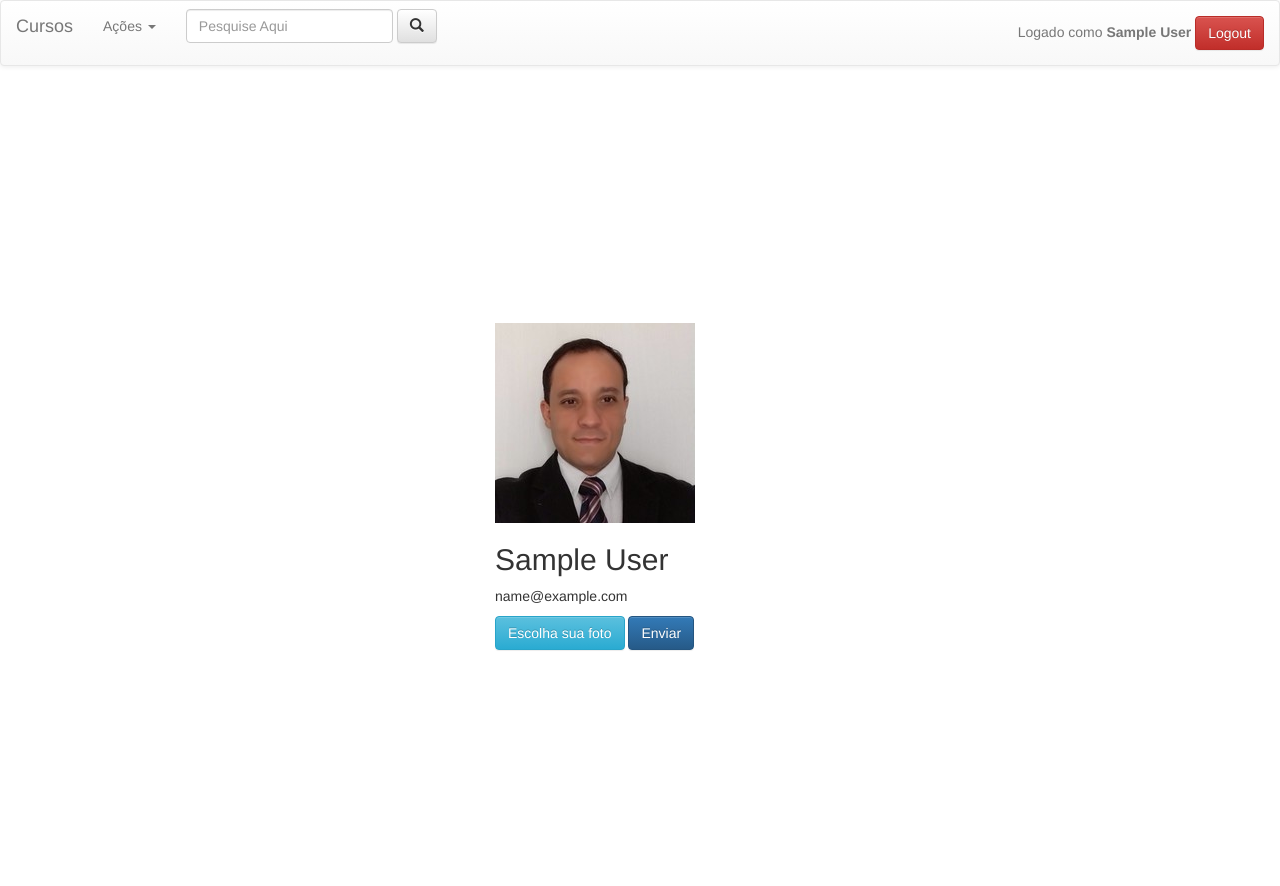
After one commit to douglasmartinspereira/Projeto-Cursos, a PHP site: page /usuario.php in a window 1280 px wide. The commit adds this page. Run offline with PHP 8.4, Linux system fonts and the light colour scheme; the visitor is signed in with stand-in values (Sample User, id 1).

Commit message:
Aula session e upload

```diff
--- a/inc/header.php
+++ b/inc/header.php
@@ -1,10 +1,14 @@
 <?php
-    $usuario = [
-        "Nome" => "Thomaz",
-        "Email" => "teste@teste.com",
-        "Senha" => "123456",
-        "NivelAcesso" => mt_rand(0, 1)
-    ];
+    session_start();
+    $nomeLogado = $_SESSION["nome"];
+    $emailLogado = $_SESSION["email"];
+    $nivelAcesso = $_SESSION["nivelAcesso"];
+
+    //verificando se a sessaão logado está definida
+    if(!isset($_SESSION["logado"])){
+        //redirecionando o usuario para o login
+        header("location: login.php");
+    }
 ?>
 
 
@@ -12,12 +16,12 @@
     <nav class="navbar navbar-default">
         <div class="container-fluid">
             <div class="navbar-header">
-                <a class="navbar-brand" href="#">
+                <a class="navbar-brand" href="index.php">
                     <span>Cursos</span>
                 </a>
             </div>
             <div class="collapse navbar-collapse" id="bs-example-navbar-collapse-1">
-                <?php if ($usuario["NivelAcesso"] == 1) : ?>
+                <?php if ($nivelAcesso == 1) : ?>
                 <ul class="nav navbar-nav">
                     <li class="dropdown">
                         <a href="#" class="dropdown-toggle" data-toggle="dropdown" role="button" aria-haspopup="true"
@@ -39,8 +43,9 @@
                 <p class="navbar-text navbar-right">
                     Logado como
                     <strong>
-                        <a href="#" class="navbar-link"><?php echo $usuario["Nome"]; ?></a>
+                        <a href="usuario.php" class="navbar-link"><?php echo $nomeLogado; ?></a>
                     </strong>
+                    <a href="inc/logout.php" class="btn btn-danger">Logout</a>
                 </p>
             </div>
         </div>
--- a/req/funcoesLogin.php
+++ b/req/funcoesLogin.php
@@ -23,7 +23,7 @@
 
     function logarusuario($email, $senha){
         global $nomeArquivo;
-        $logado = false;
+        $nomelogado = "";
         // pegando o conteúdo do arquivo usarios.json
         $usuariosJson = file_get_contents($nomeArquivo);
         //transformando o json em array associativo
@@ -33,12 +33,12 @@
             //verificando se o email digitado é igual ao email do json
              //verificando se o senha digitado é igual ao senha do json
             if($valor["email"]== $email && password_verify($senha, $valor["senha"])){
-                $logado = true;
+                $nomelogado = $valor["nome"];
                 break;
             }
 
         }
-        return $logado;
+        return $nomelogado;
 
     }
 
--- /dev/null
+++ b/usuario.php
@@ -0,0 +1,49 @@
+<?php
+    include "inc/head.php";
+    include "inc/header.php";
+    //verificando se o arquivo foi enviado com sucesso
+    if($_FILES){
+        // verificando se não teve erro de upload
+        if($_FILES["arquivo"]["error"] == UPLOAD_ERR_OK){
+            //pegando o nome real do arquivo
+            $nomeArquivo = $_FILES["arquivo"]["name"];
+            //pegando o nome temporário do arquivo
+            $nomeTemp = $_FILES["arquivo"]["tmp_name"];
+            //pegando o caminho até a pasta rais
+            $pastaRaiz = dirname(__FILE__);
+            // selecionando a pasta para qual o arquivo será enviado
+            $pastaDesejada= "\assets\img\\";
+            //selecionando o caminho completo para ser utilizado na função move_uploaded_file
+            $caminhoCompleto = $pastaRaiz . $pastaDesejada . "avatar.png";
+            // movendo o arquivo com a função move_uploaded_file
+            move_uploaded_file($nomeTemp, $caminhoCompleto);
+
+        }
+
+    }
+
+
+?>
+    <div class="page-center">
+        <div class="col-md-3">
+            <div class="thumbanail">
+                <img src="assets/img/avatar.png" alt="Foto de Perfil">
+                <div class="caption">
+                    <h2><?php echo $nomeLogado ?></h2>
+                    <p><?php echo $emailLogado ?></p>
+                    <form action="usuario.php" method="post" enctype="multipart/form-data">
+                        <label for="inputArquivo" class="btn btn-info">Escolha sua foto</label>
+                        <input type="file" name="arquivo" class="hidden" id="inputArquivo">
+                        <button type="submit" class="btn btn-primary">Enviar</button>
+                    </form>
+                </div>
+            </div>
+        </div>
+    </div>
+<?php
+
+    include "inc/footer.php"
+
+
+
+?>
--- a/usuarios.json
+++ b/usuarios.json
@@ -1 +1 @@
-{"usuarios":[{"nome":"Douglas Martins","email":"dpereira@gmail.com","senha":"$2y$10$s4XMicemujMIGJqz8mldmumgLYeyYP.IwMRjVD9nAxMb3a7q73YmG"},{"nome":"Douglas Martins","email":"dpereira@gmail.com","senha":"$2y$10$tpX.DTNrMw6c4LWYFYRFcOCjGpJv3XKW69.oC5ibmDRSk\/5Qp1fyS"},{"nome":"Douglas Martins","email":"dpereira@gmail.com","senha":"$2y$10$r\/otSE.\/3L7yXma7.WcYG.03bUedejfRmNw0YGTuIcsp1\/mLCAgrO"}]}
+{"usuarios":[{"nome":"Douglas Martins","email":"dpereira@gmail.com","senha":"$2y$10$s4XMicemujMIGJqz8mldmumgLYeyYP.IwMRjVD9nAxMb3a7q73YmG"},{"nome":"Douglas Martins","email":"dpereira@gmail.com","senha":"$2y$10$tpX.DTNrMw6c4LWYFYRFcOCjGpJv3XKW69.oC5ibmDRSk\/5Qp1fyS"},{"nome":"Douglas Martins","email":"dpereira@gmail.com","senha":"$2y$10$r\/otSE.\/3L7yXma7.WcYG.03bUedejfRmNw0YGTuIcsp1\/mLCAgrO"},{"nome":"Alessandra Pereira","email":"alessandra@gmail.com","senha":"$2y$10$is.BqSi4Oyk278Col7gVLuN7ZIqNbtfxYVDjsoAmS\/YfHYM.c9hh2"},{"nome":"Jose Lima","email":"jose@gmail.com","senha":"$2y$10$DCBz7m6X3wNafmuEQfUxWepXxIb9hXNnBGV7JmGOJ8r65YHCcXA8C"},{"nome":"","email":"","senha":"$2y$10$fkD978CpK2aGgIpE84avgev5QxFojQE2UgIVSyzIH4Wk5cDF3R40S"},{"nome":"Maria Antonio","email":"mantonio@gmail.com","senha":"$2y$10$uqCIYJjrzoYhKM53PSacIu9mA7l2eI2Lh1EZ9hRrzKzc1UzLLmzH2"}]}
```
Also changed, not shown: inc/logout.php (added, +12 -0 lines), login.php (+13 -2 lines), assets/img/avatar.png (added), assets/img/avatar2.png (added), assets/img/avatar3.jpg (added), assets/img/eu.jpg (added).
